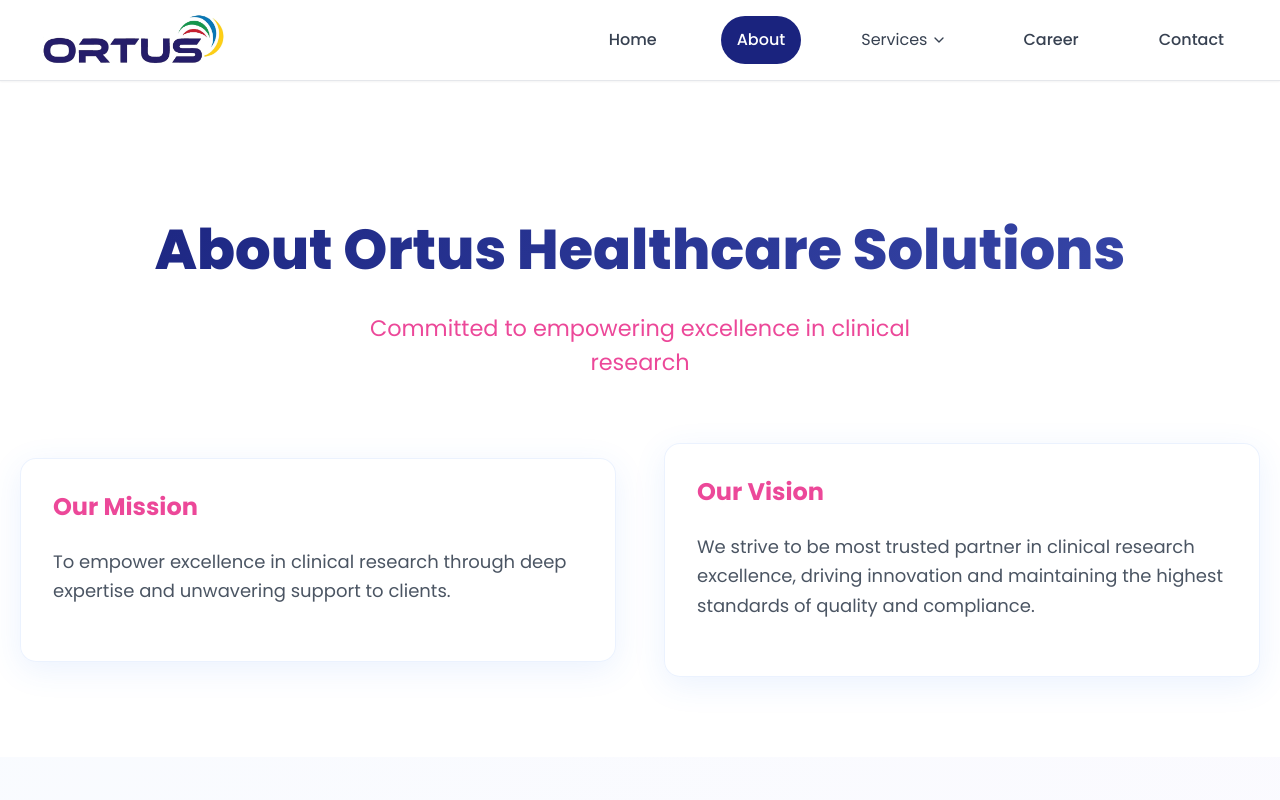
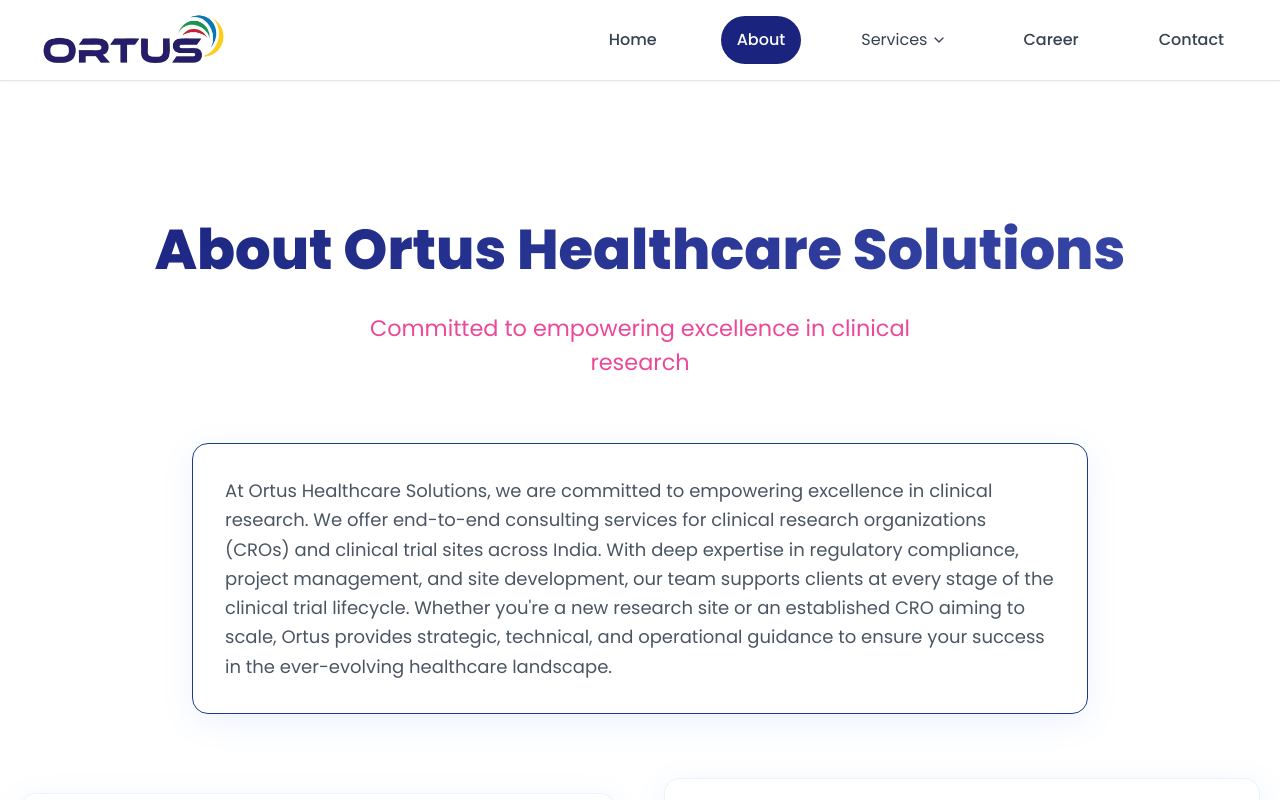
Before and after one commit to Vedant1745/Ortus, a React (Vite) app: page / in a window 1280 px wide. Both pictures are taken after a click on the button "About". Shown: the top 800 px of the page. Built offline with nearby package versions, Linux system fonts and the light colour scheme.

Commit message:
Enhance About page with detailed description of Ortus Healthcare Solutions services

```diff
--- a/src/pages/About.tsx
+++ b/src/pages/About.tsx
@@ -13,6 +13,18 @@
             <p className="section-subtitle animate-fadeInUp">
               <span className="text-pink-500">Committed to empowering excellence in clinical research</span>
             </p>
+          </div>
+          <div className="max-w-4xl mx-auto mb-16 animate-fadeInUp">
+            <div className="glass rounded-2xl p-8 border border-blue-900">
+              <p className="text-lg text-gray-600 leading-relaxed">
+                At Ortus Healthcare Solutions, we are committed to empowering excellence in clinical research.
+                We offer end-to-end consulting services for clinical research organizations (CROs) and clinical
+                trial sites across India. With deep expertise in regulatory compliance, project management, and site development,
+                our team supports clients at every stage of the clinical trial lifecycle. Whether you're a new research site or
+                an established CRO aiming to scale, Ortus provides strategic, technical, and operational guidance to ensure your
+                success in the ever-evolving healthcare landscape.
+              </p>
+            </div>
           </div>
           <div className="grid grid-cols-1 lg:grid-cols-2 gap-12 items-center">
             <div className="animate-fadeInLeft">
--- a/src/pages/MedicalWriting.tsx
+++ b/src/pages/MedicalWriting.tsx
@@ -68,7 +68,7 @@
             <FileText className="w-24 h-24 text-blue-600 mx-auto" />
           </div>
 
-          <h1 className="text-4xl font-bold text-pink-600 mb-4">
+          <h1 className="text-4xl font-bold text-gray-900 mb-4">
             Medical Writing
           </h1>
 
@@ -80,9 +80,9 @@
 
         {/* Core Services Section */}
         <div className="mb-12">
-                              <h2 className="text-3xl font-bold text-pink-500 text-center mb-8 animate-fadeInUp">
-                      Core Services
-                    </h2>
+          <h2 className="text-3xl font-bold text-gray-900 text-center mb-8 animate-fadeInUp">
+            Core Services
+          </h2>
 
           <div className="grid md:grid-cols-2 lg:grid-cols-3 gap-6">
             {services.map((service, index) => (
```
